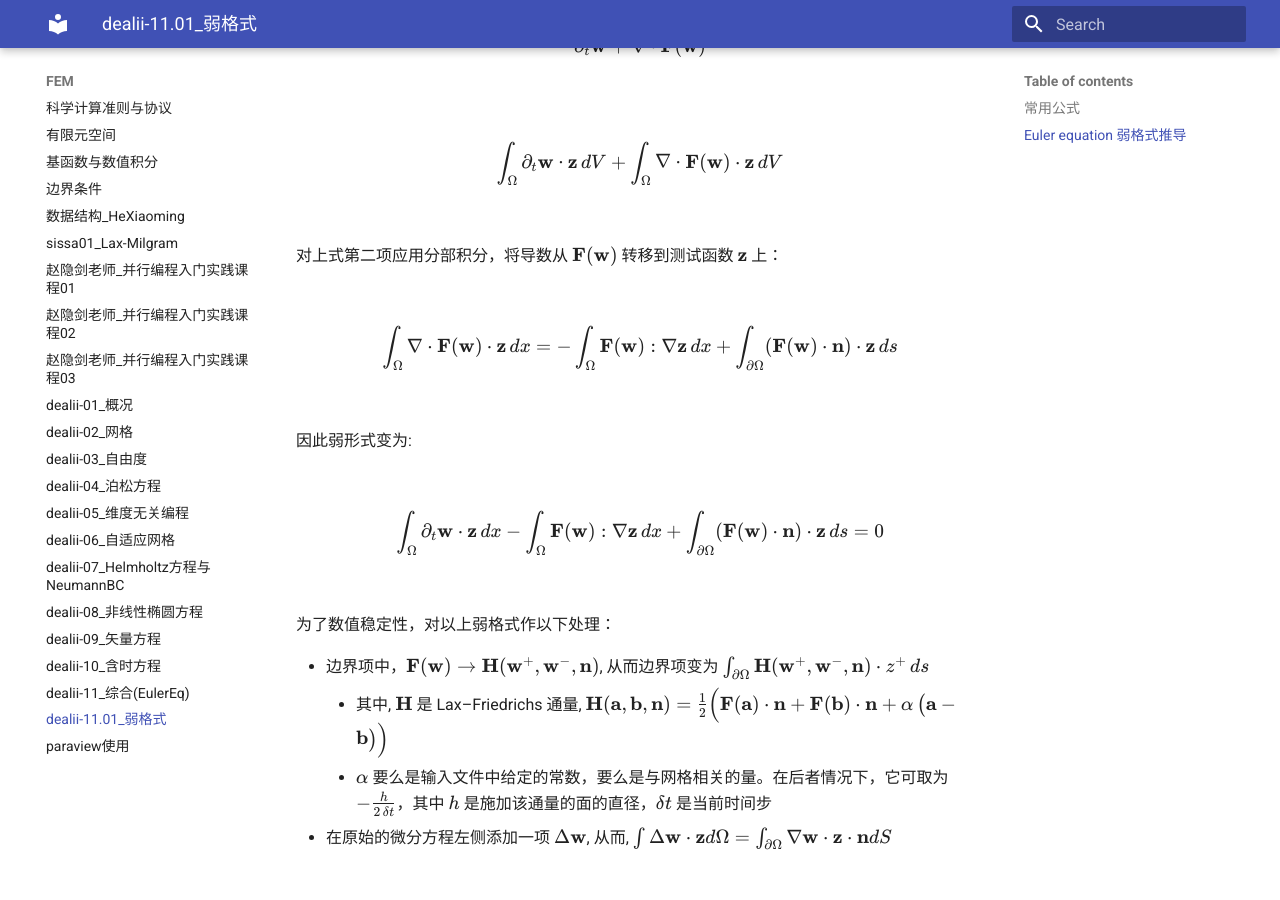
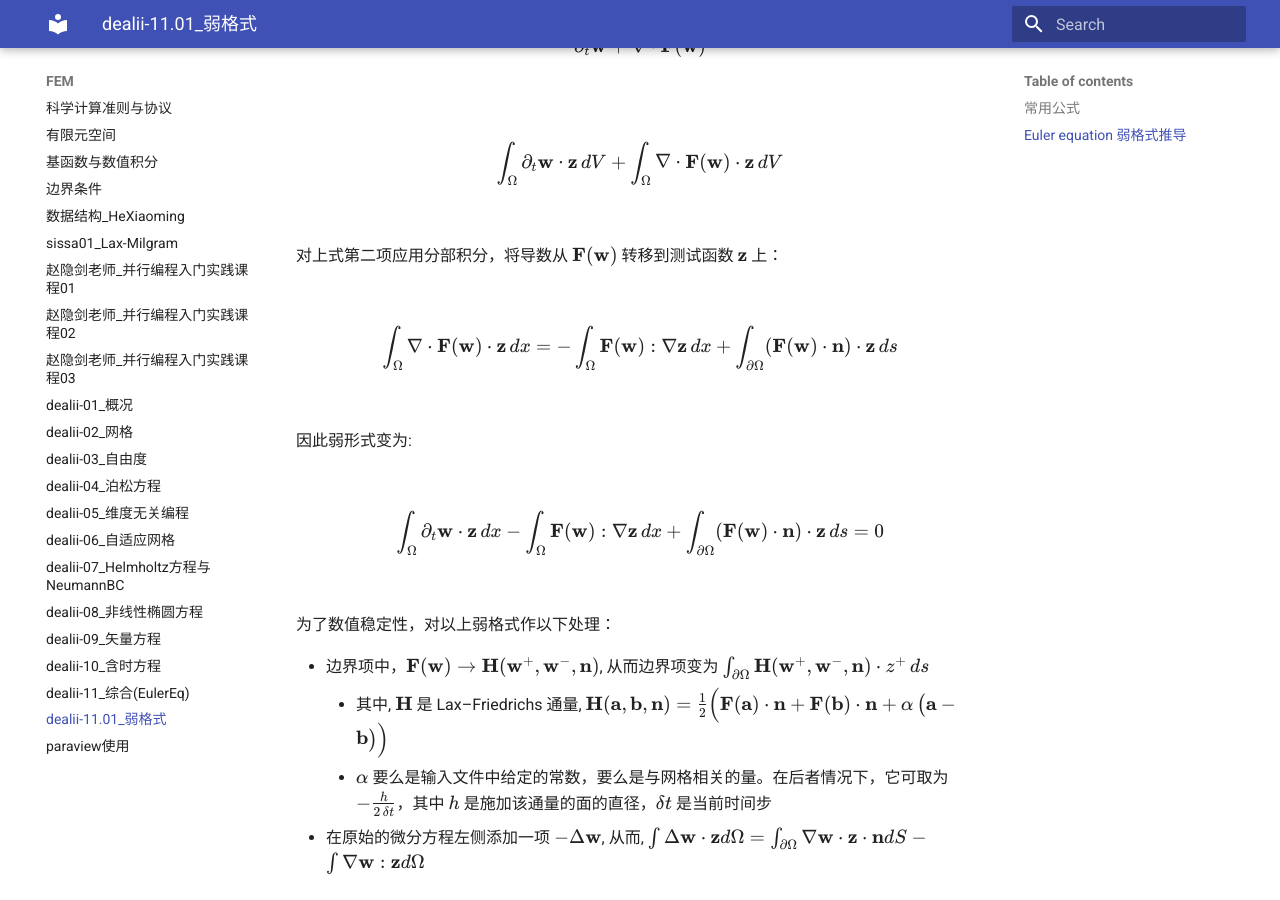
Before and after one commit to ymma98/technotes, an MkDocs documentation site: the page built from docs/FEM/dealii-11.01_弱格式.md, in a window 1280 px wide and 900 px high, scrolled down 6354 px. Built offline with MkDocs 1.6.1 and Material for MkDocs 9.7.7, drawn with Linux system fonts in a browser that asks for light colours; before the commit the page ends 7228 px from its top, so only the background shows below that; part of the change alters nothing that is shown.

Commit message:
docs/FEM/dealii-11.01_弱格式.md updated from https://stackedit.cn/

```diff
--- a/docs/FEM/dealii-11.01_弱格式.md
+++ b/docs/FEM/dealii-11.01_弱格式.md
@@ -275,7 +275,7 @@ $$
 	* 其中, $\mathbf{H}$ 是 Lax–Friedrichs 通量, $\mathbf{H}(\mathbf{a}, \mathbf{b}, \mathbf{n})
 = \tfrac12\Bigl(\mathbf{F}(\mathbf{a})\cdot \mathbf{n} + \mathbf{F}(\mathbf{b})\cdot \mathbf{n} + \alpha \,\bigl(\mathbf{a}-\mathbf{b}\bigr)\Bigr)$
 	* $\alpha$ 要么是输入文件中给定的常数，要么是与网格相关的量。在后者情况下，它可取为 $-\tfrac{h}{2\,\delta t}$，其中 $h$ 是施加该通量的面的直径，$\delta t$ 是当前时间步
-* 在原始的微分方程左侧添加一项 $\Delta \mathbf{w}$, 从而, $\int \Delta \mathbf{w} \cdot \mathbf{z} d\Omega =\int_{\partial \Omega} \nabla \mathbf{w}\cdot \mathbf{z} \cdot \mathbf{n} dS$
+* 在原始的微分方程左侧添加一项 $-\Delta \mathbf{w}$, 从而, $\int \Delta \mathbf{w} \cdot \mathbf{z} d\Omega =\int_{\partial \Omega} \nabla \mathbf{w}\cdot \mathbf{z} \cdot \mathbf{n} dS - \int \nabla \mathbf{w} :\mathbf{z}d\Omega$
 
 
 
@@ -283,8 +283,8 @@ $$
 
 
 <!--stackedit_data:
-eyJoaXN0b3J5IjpbLTEyMDg5MTI2MzksLTMyNjE4MDIwNiwtOT
-k0MDE3OTU1LC0xOTQ4NjI0Njk3LC0xODY1MDQ1MzU4LDE4MTM1
-NTQzNzAsMzkwNTM3NjgyLDE3MTU2NTY3MjgsLTY2OTc0NzA0Ny
-wtMTczODk2NTk3OF19
+eyJoaXN0b3J5IjpbLTY1NzA2MTI4OCwtMzI2MTgwMjA2LC05OT
+QwMTc5NTUsLTE5NDg2MjQ2OTcsLTE4NjUwNDUzNTgsMTgxMzU1
+NDM3MCwzOTA1Mzc2ODIsMTcxNTY1NjcyOCwtNjY5NzQ3MDQ3LC
+0xNzM4OTY1OTc4XX0=
 -->
```
